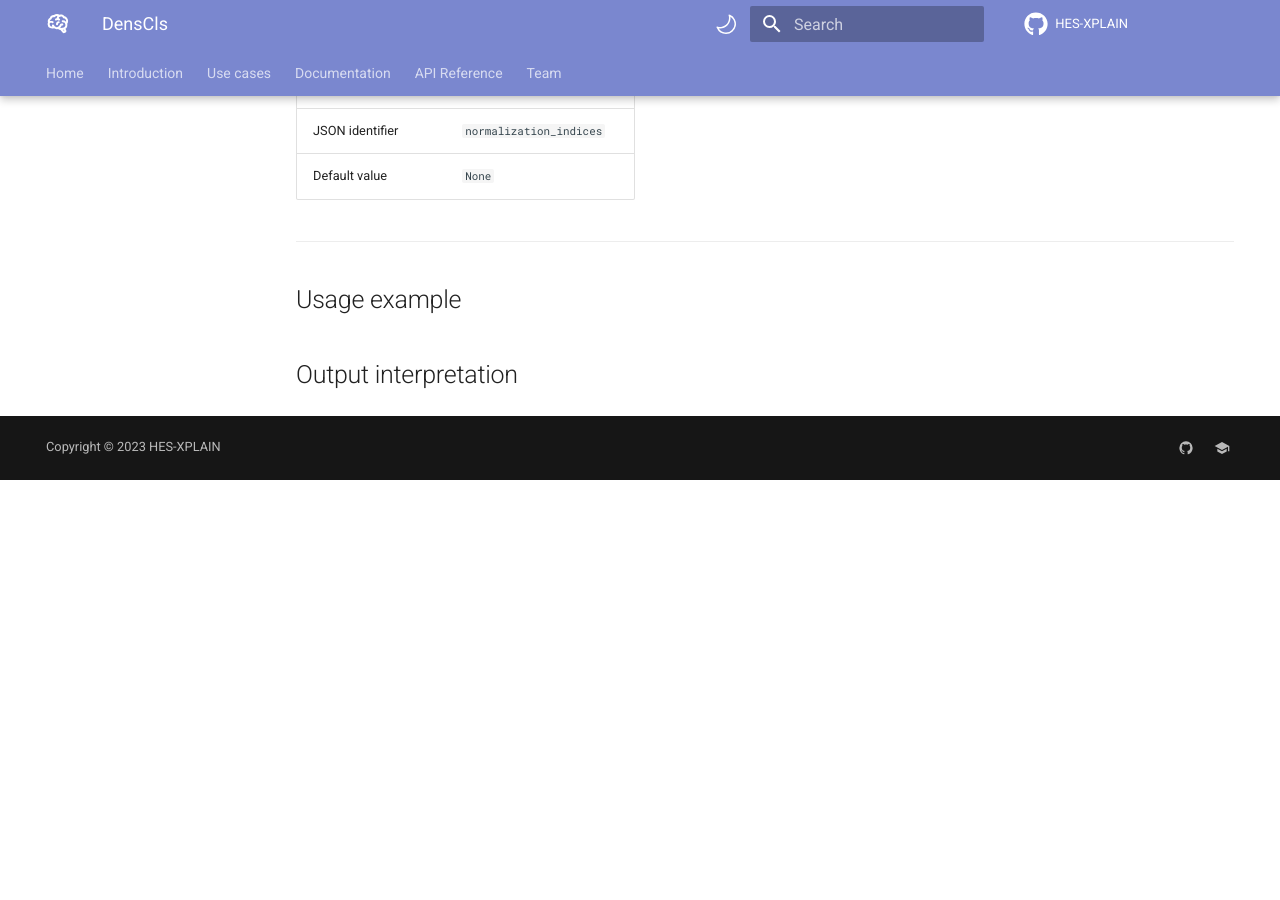
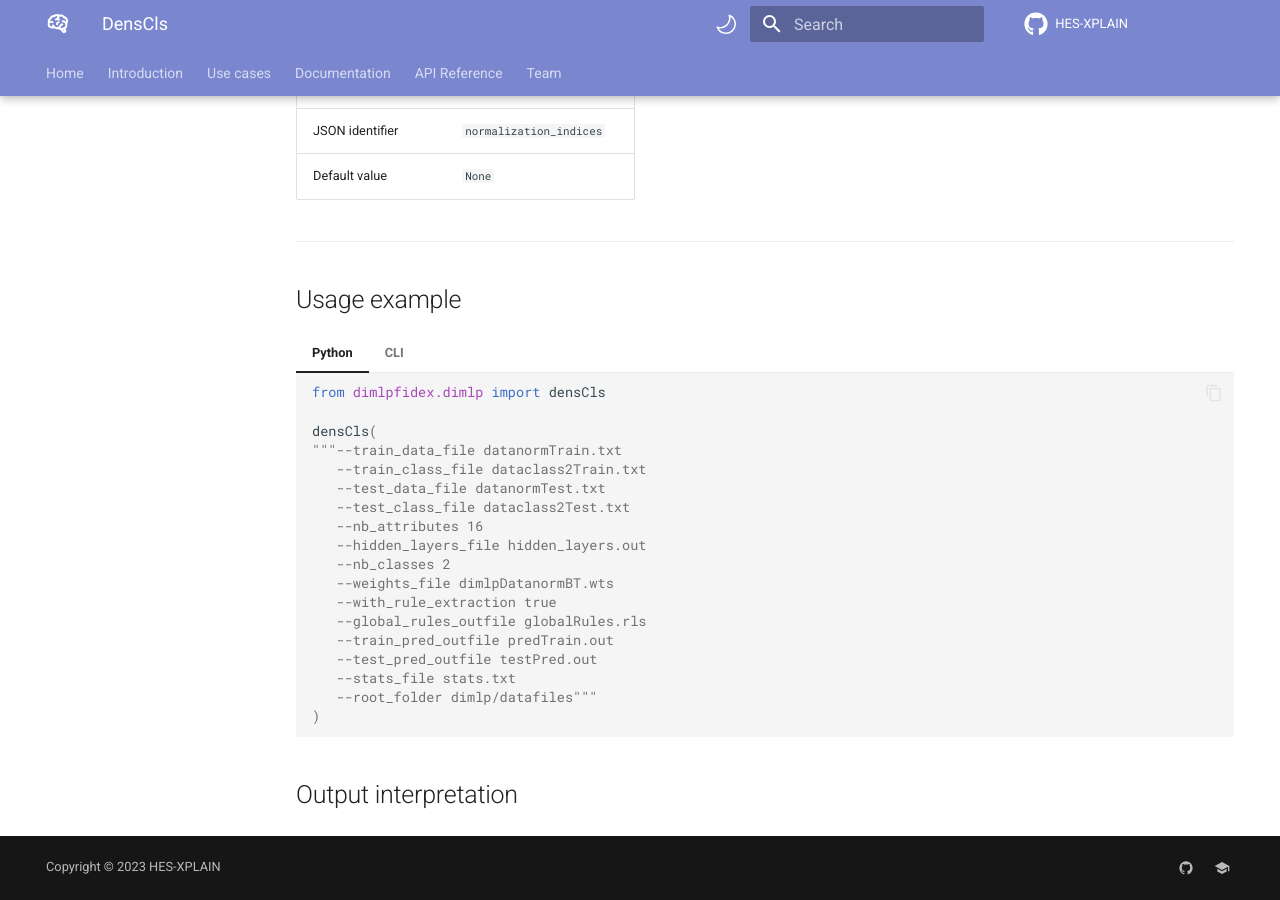
Before and after one commit to HES-XPLAIN/hes-xplain.github.io, an MkDocs documentation site: the page built from docs/documentation/algorithms/dimlp/denscls.md, in a window 1280 px wide and 900 px high, scrolled down 10436 px. Built offline with MkDocs 1.6.1 and Material for MkDocs 9.7.7, drawn with Linux system fonts in a browser that asks for light colours; comment, search, counter and statistics services are not loaded; before the commit the page ends 10916 px from its top, so only the background shows below that.

Commit message:
Added densCls usage examples

````diff
--- a/docs/documentation/algorithms/dimlp/denscls.md
+++ b/docs/documentation/algorithms/dimlp/denscls.md
@@ -315,4 +315,31 @@ The `densCls` algorithm has required and optional arguments to be specified. Eac
 
 ## Usage example
 
+=== "Python"
+    ```py
+    from dimlpfidex.dimlp import densCls
+
+    densCls(
+    """--train_data_file datanormTrain.txt
+       --train_class_file dataclass2Train.txt
+       --test_data_file datanormTest.txt
+       --test_class_file dataclass2Test.txt
+       --nb_attributes 16
+       --hidden_layers_file hidden_layers.out
+       --nb_classes 2
+       --weights_file dimlpDatanormBT.wts
+       --with_rule_extraction true
+       --global_rules_outfile globalRules.rls
+       --train_pred_outfile predTrain.out
+       --test_pred_outfile testPred.out
+       --stats_file stats.txt
+       --root_folder dimlp/datafiles"""
+    )
+    ```
+
+=== "CLI"
+    ```
+    ./densCls --train_data_file datanormTrain.txt --train_class_file dataclass2Train.txt --test_data_file datanormTest.txt --test_class_file dataclass2Test.txt --nb_attributes 16 --hidden_layers_file hidden_layers.out --nb_classes 2 --weights_file dimlpDatanormBT.wts --with_rule_extraction true --global_rules_outfile globalRules.rls --train_pred_outfile predTrain.out --test_pred_outfile testPred.out --stats_file stats.txt --root_folder dimlp/datafiles
+    ```
+
 ## Output interpretation
````
